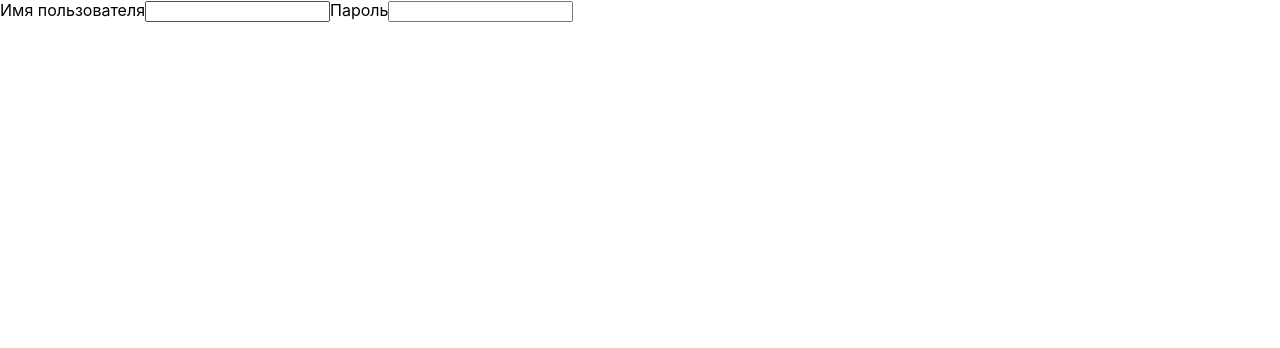
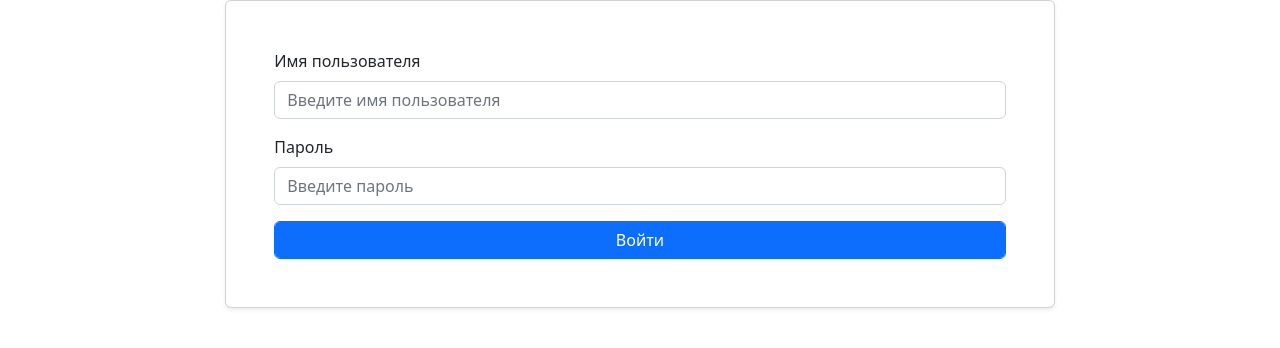
Before and after one commit to Muhozhukov/js-react-developer-project-12, a React (Create React App) app in the folder frontend/: page /login in a window 1280 px wide. Shown: the top 348 px of the page. Built offline with nearby package versions, Linux system fonts and the light colour scheme.

Commit message:
Authorization form

```diff
--- a/frontend/package.json
+++ b/frontend/package.json
@@ -7,8 +7,11 @@
     "@testing-library/jest-dom": "^5.16.5",
     "@testing-library/react": "^13.4.0",
     "@testing-library/user-event": "^13.5.0",
+    "axios": "^1.2.2",
+    "bootstrap": "^5.2.3",
     "formik": "^2.2.9",
     "react": "^18.2.0",
+    "react-bootstrap": "^2.7.0",
     "react-dom": "^18.2.0",
     "react-router-dom": "^6.6.2",
     "react-scripts": "5.0.1",
--- a/frontend/src/App.js
+++ b/frontend/src/App.js
@@ -1,14 +1,55 @@
 import './App.css';
-import { Routes, Route } from 'react-router-dom';
+import { useState, useEffect } from 'react';
+import { Routes, Route, useNavigate } from 'react-router-dom';
+import axios from 'axios';
 import Login from './Pages/Login';
 import NotFoundPage from './Pages/NotFoundPage';
+import 'bootstrap/dist/css/bootstrap.min.css';
 
-const App = () => (
-  <Routes>
-    <Route path="/" element={<div>hello world</div>} />
-    <Route path="/login" element={<Login />} />
-    <Route path="*" element={<NotFoundPage />} />
-  </Routes>
-);
+const App = () => {
+  const [isLogin, setIsLogin] = useState(false);
+  const navigate = useNavigate();
+
+  const userLogin = (data) => {
+    axios.post('/api/v1/login', data)
+      .then((res) => {
+        const jwt = res.data.token;
+        if (jwt) {
+          setIsLogin(true);
+          navigate('/');
+          localStorage.setItem('jwt', jwt);
+        }
+        return res.data;
+      });
+  };
+
+  const checkToken = () => {
+    const jwt = localStorage.getItem('jwt');
+    if (jwt) {
+      setIsLogin(true);
+      navigate('/');
+    } else {
+      setIsLogin(false);
+      navigate('/login');
+    }
+  };
+
+  useEffect(() => {
+    checkToken();
+    console.log(isLogin);
+  }, []);
+
+  useEffect(() => {
+    console.log(isLogin);
+  }, [isLogin]);
+
+  return (
+    <Routes>
+      <Route path="/" element={<div>hello world</div>} />
+      <Route path="/login" element={<Login userLogin={userLogin} />} />
+      <Route path="*" element={<NotFoundPage />} />
+    </Routes>
+  );
+};
 
 export default App;
--- a/frontend/src/Pages/Login.jsx
+++ b/frontend/src/Pages/Login.jsx
@@ -1,53 +1,71 @@
+/* eslint-disable react/no-children-prop */
 import React from 'react';
 import { useFormik } from 'formik';
 import * as Yup from 'yup';
+// import { Button } from 'react-bootstrap';
+import Form from 'react-bootstrap/Form';
+import Card from 'react-bootstrap/Card';
+import Container from 'react-bootstrap/Container';
 
-const Login = () => {
+const Login = ({ userLogin }) => {
   const formik = useFormik({
     initialValues: {
-      userName: '',
+      username: '',
       password: '',
     },
     validationSchema: Yup.object({
-      userName: Yup.string()
-        .required('Required'),
+      username: Yup.string()
+        .required('Имя пользователя обязательно для заполнения'),
       password: Yup.string()
-        .min(6, 'Must be 6 characters or more')
-        .required('Required'),
+        .min(5, 'Длина пароля должна быть не менее 5 символов')
+        .required('Пароль обязателен для заполнения'),
     }),
     onSubmit: (values) => {
-      console.log(JSON.stringify(values, null, 2));
+      userLogin(values);
     },
   });
   return (
-    <form onSubmit={formik.handleSubmit}>
-      <label htmlFor="userName">
-        Имя пользователя
-        <input
-          id="userName"
-          name="userName"
+    <Container fluid>
+      <div className="row justify-content-center align-content-center h-100">
+        <div className="col-12 col-md-8 col-xxl-6">
+          <Card className="shadow-sm">
+            <Card.Body className="p-5">
+              <Form onSubmit={formik.handleSubmit}>
+                <Form.Group className="mb-3" id="username">
+                  <Form.Label>Имя пользователя</Form.Label>
+                  <Form.Control
+                    id="username"
+                    name="username"
                     type="text"
-          value={formik.values.userName}
+                    placeholder="Введите имя пользователя"
+                    value={formik.values.username}
                     onChange={formik.handleChange}
                     onBlur={formik.handleBlur}
                   />
-      </label>
-      {formik.touched.userName && formik.errors.userName && (
-        <div>{formik.errors.userName}</div>)}
-      <label htmlFor="password">
-        Пароль
-        <input
+                  {formik.touched.username && formik.errors.username && (
+                  <Form.Text className="text-danger">{formik.errors.username}</Form.Text>)}
+                </Form.Group>
+                <Form.Group className="mb-3" id="password">
+                  <Form.Label>Пароль</Form.Label>
+                  <Form.Control
                     id="password"
                     name="password"
                     type="password"
+                    placeholder="Введите пароль"
                     value={formik.values.password}
                     onChange={formik.handleChange}
                     onBlur={formik.handleBlur}
                   />
-      </label>
                   {formik.touched.password && formik.errors.password && (
-        <div>{formik.errors.password}</div>)}
-    </form>
+                  <Form.Text className="text-danger">{formik.errors.password}</Form.Text>)}
+                </Form.Group>
+                <Form.Control type="submit" className="btn btn-primary" value="Войти" />
+              </Form>
+            </Card.Body>
+          </Card>
+        </div>
+      </div>
+    </Container>
   );
 };
 
```
Also changed, not shown: 1 other file (tests, documents, lock files or other folders). Lines whose indentation alone changed are shown as unchanged.
